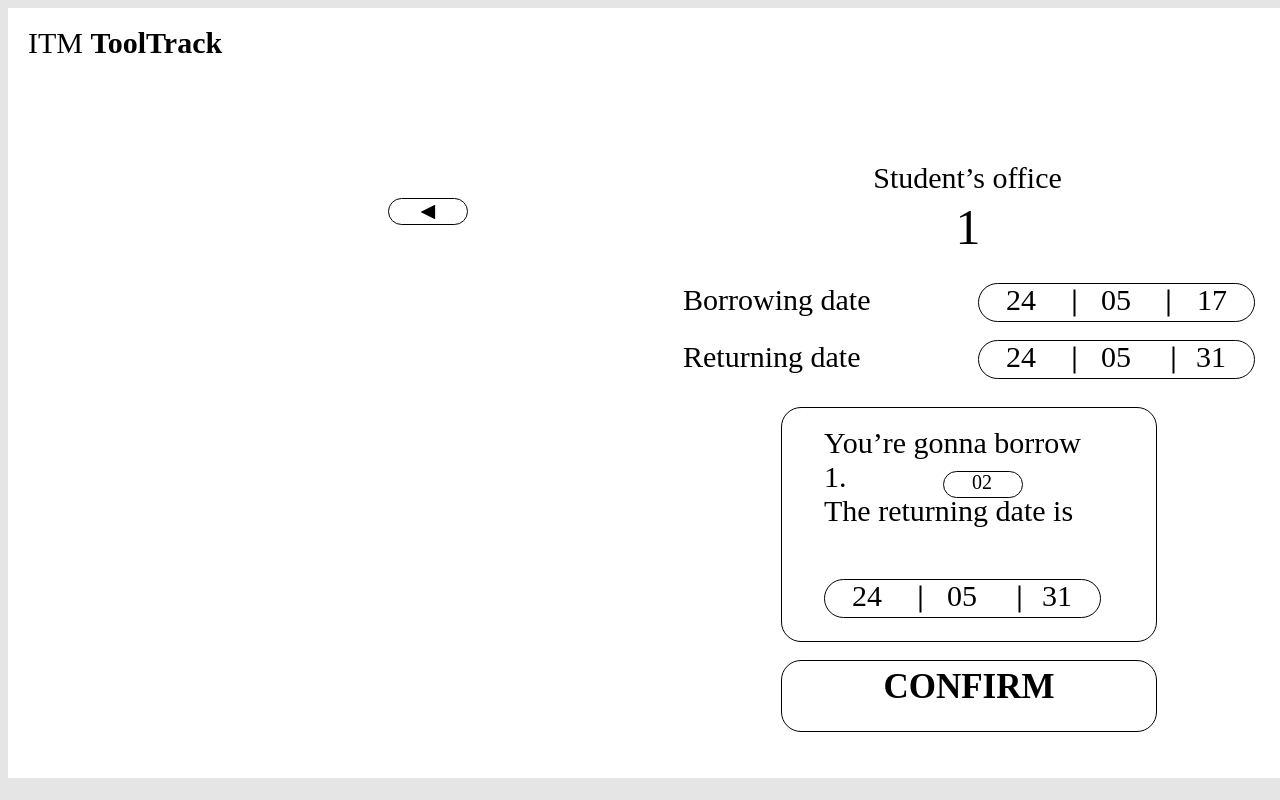
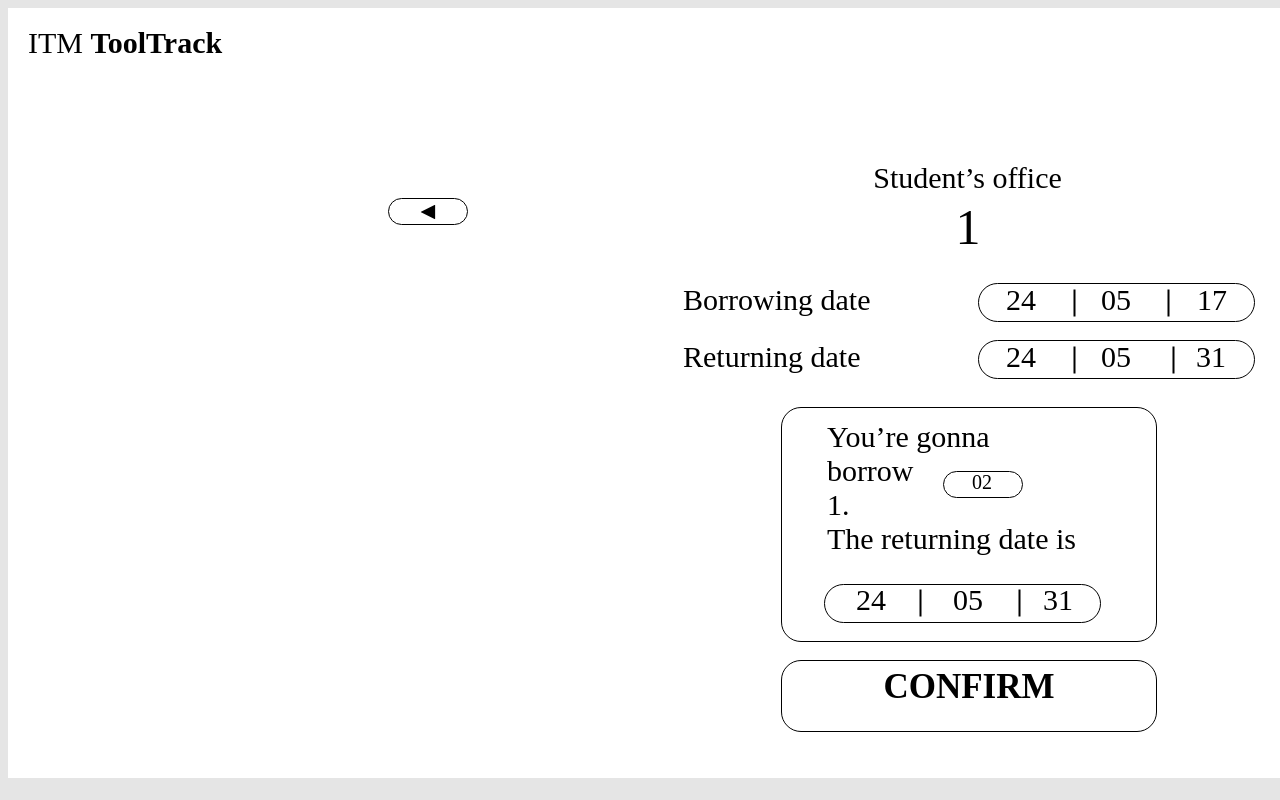
Before and after one commit to kyinn1307/ToolTrack-frontend, a React (Create React App) app: page /borrowing/date/1 in a window 1280 px wide. Shown: the top 800 px of the page. Built offline with nearby package versions, Linux system fonts and the light colour scheme.

Commit message:
add the item in office and student room

```diff
--- a/src/BorrowingPage.js
+++ b/src/BorrowingPage.js
@@ -10,17 +10,33 @@ const BorrowingPage = () => {
 
   const items = {
     calculator: 26,
-    blanket: 15,
+    blanket: 10,
+    medicine: 15,
     earphone: 12,
     ruler: 20,
+    tissue: 10,
   };
 
+  // let listOfItems= [
+  //   {calculator: 26,
+  //     blanket: 15,
+  //     earphone: 12,
+  //     ruler: 20,},
+  //     {
+  //       calculator: 26,
+  //       blanket: 15,
+  //       earphone: 12,
+  //       ruler: 20,}
+  // ]
   const images = {
     calculator:
       "https://gi.esmplus.com/untteutmax/webprogramming/calculator.jpeg",
     blanket: "https://gi.esmplus.com/untteutmax/webprogramming/blanket.jpeg",
     earphone: "https://gi.esmplus.com/untteutmax/webprogramming/earphone.jpeg",
     ruler: "https://gi.esmplus.com/untteutmax/webprogramming/ruler.jpeg",
+    medicine:
+      "https://gi.esmplus.com/untteutmax/webprogramming/preventiveMedicine.jpg",
+    tissue: "https://gi.esmplus.com/untteutmax/webprogramming/tissue.jpg",
   };
 
   const itemName = item ? item.charAt(0).toUpperCase() + item.slice(1) : "";
@@ -69,7 +85,15 @@ const BorrowingPage = () => {
             <div className="e102_7"></div>
           </div>
           <div className="e102_25">
-            <img src={itemImage} alt={itemName} className="item-image" />
+            {itemCount > 0 ? (
+              <img
+                src={itemImage}
+                alt={item.charAt(0).toUpperCase() + item.slice(1)}
+                className="item-image"
+              />
+            ) : (
+              <div className="no-remaining">There are no remainings</div>
+            )}
           </div>
           <div className="e102_33">
             <span className="e102_36">{itemCount}</span>
@@ -78,7 +102,11 @@ const BorrowingPage = () => {
           <div
             className="e102_41"
             id="borrow-button"
-            onClick={handleBorrowClick}
+            onClick={itemCount > 0 ? handleBorrowClick : null}
+            style={{
+              opacity: itemCount > 0 ? 1 : 0.5,
+              cursor: itemCount > 0 ? "pointer" : "default",
+            }}
           >
             <span className="e102_38">
               <b>BORROW</b>
--- a/src/ItemBorrowingDatePage.js
+++ b/src/ItemBorrowingDatePage.js
@@ -40,17 +40,20 @@ const ItemBorrowingDatePage = () => {
           <span className="e102_55">
             {item.charAt(0).toUpperCase() + item.slice(1)}
           </span>
-          <div className="e102_58"></div>
+          <div className="e102_58">
+            <span className="e121_6">
+              You’re gonna <br />
+              borrow
+              <br />
+              {item}.<br />
+              The returning date is
+            </span>
+          </div>
           <div className="e102_75"></div>
           <div className="e102_76"></div>
           <span className="e102_59">Borrowing date</span>
           <span className="e102_71">Returning date</span>
-          <span className="e121_6">
-            You’re gonna borrow
-            <br />
-            {item}.<br />
-            The returning date is
-          </span>
+
           <div
             className="e102_70"
             id="confirm-button"
--- a/src/styles/borrowing.css
+++ b/src/styles/borrowing.css
@@ -24,8 +24,6 @@ body {
   color: #000000;
   cursor: pointer;
 }
-
-
 
 /* main css code in borrowing.css */
 .e102_2 {
@@ -174,3 +172,16 @@ body {
   border-radius: 20px;
   object-fit: cover;
 }
+
+.no-remaining {
+  display: flex;
+  align-items: center;
+  justify-content: center;
+  width: 100%;
+  height: 100%;
+  background-color: none;
+  font-size: 30px;
+  color: #888;
+  text-align: center;
+  font-weight: bolder;
+}
--- a/src/styles/borrowingDate.css
+++ b/src/styles/borrowingDate.css
@@ -215,8 +215,8 @@ body {
   width: 289px;
   height: 185px;
   position: absolute;
-  left: 141px;
-  top: 265px;
+  left: 12%;
+  top: 5%;
   font-family: Kumbh Sans;
   text-align: left;
   font-size: 30px;
@@ -296,8 +296,8 @@ body {
   width: 36px;
   height: 37px;
   position: absolute;
-  left: 166px;
-  top: 418px;
+  left: 170px;
+  top: 422px;
   font-family: Kumbh Sans;
   text-align: center;
   font-size: 30px;
@@ -308,8 +308,8 @@ body {
   width: 28px;
   height: 37px;
   position: absolute;
-  left: 359px;
-  top: 418px;
+  left: 360px;
+  top: 422px;
   font-family: Kumbh Sans;
   text-align: center;
   font-size: 30px;
@@ -320,8 +320,8 @@ body {
   width: 34px;
   height: 37px;
   position: absolute;
-  left: 262px;
-  top: 418px;
+  left: 268px;
+  top: 422px;
   font-family: Kumbh Sans;
   text-align: center;
   font-size: 30px;
@@ -333,7 +333,7 @@ body {
   height: 37px;
   position: absolute;
   left: 141px;
-  top: 418px;
+  top: 423px;
   border-top-left-radius: 20px;
   border-top-right-radius: 20px;
   border-bottom-left-radius: 20px;
@@ -345,7 +345,7 @@ body {
   height: 0px;
   position: absolute;
   left: 323px;
-  top: 437px;
+  top: 441px;
   border: 1px solid rgba(0, 0, 0, 1);
 }
 .e121_19 {
@@ -354,7 +354,7 @@ body {
   height: 0px;
   position: absolute;
   left: 224px;
-  top: 437px;
+  top: 441px;
   border: 1px solid rgba(0, 0, 0, 1);
 }
 .e102_64 {
```
